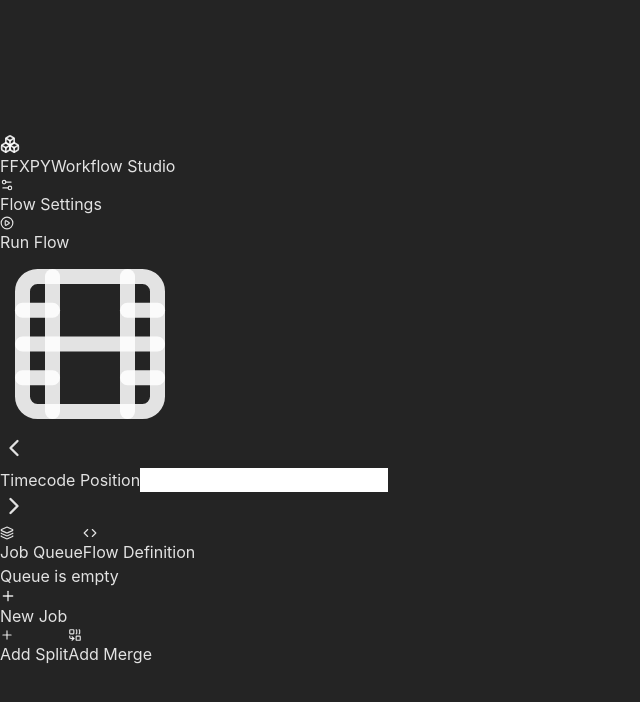
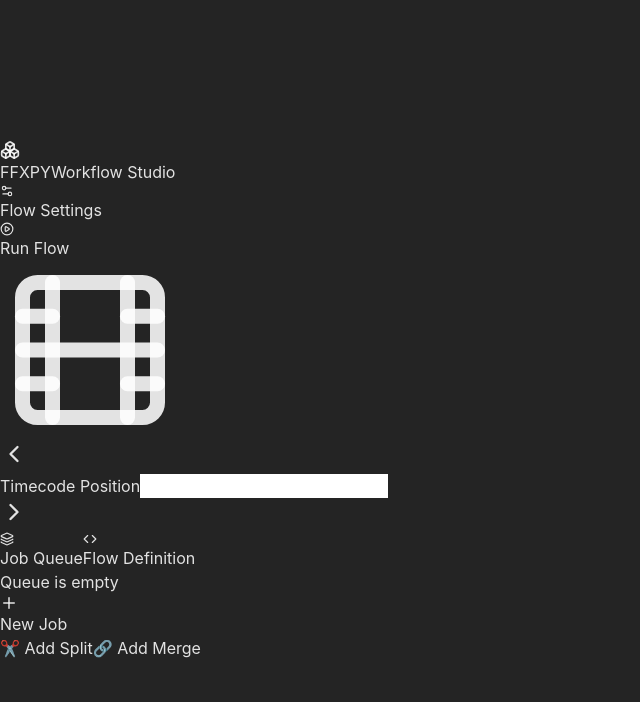
Before and after one commit to Chesham/ffxpy, a React (Vite) app in the folder src/ffxpy/web/ui/: page / in a window 1280 px wide. Shown: the top 702 px of the page, without its empty margins (0-640 px from the left). Built offline with nearby package versions, Linux system fonts and the light colour scheme.

Commit message:
style(web): enhance job buttons with emojis and larger font size

```diff
--- a/src/ffxpy/web/ui/src/App.tsx
+++ b/src/ffxpy/web/ui/src/App.tsx
@@ -1,7 +1,7 @@
 import { useState, useEffect, useRef } from 'react'
 import {
   Loader2, CheckCircle2, Plus, ChevronLeft, ChevronRight,
-  Settings2, Combine, Clock, Code, LocateFixed,
+  Settings2, Clock, Code, LocateFixed,
   History as HistoryIcon, Layers, CircleDot, X, AlertCircle, PlayCircle, Film, Boxes, GripVertical
 } from 'lucide-react'
 import { clsx, type ClassValue } from 'clsx'
@@ -418,12 +418,12 @@ export default function App() {
                        })}
 
                        <div className="relative group">
-                          <div className="p-4 rounded-2xl border-2 border-dashed border-white/[0.03] bg-white/[0.01] flex items-center justify-center gap-3 text-[10px] font-black text-gray-600 uppercase tracking-widest group-hover:border-cyan-500/30 group-hover:bg-cyan-500/[0.02] group-hover:text-cyan-500 transition-all">
-                             <Plus size={16} /> New Job
+                          <div className="p-4 rounded-2xl border-2 border-dashed border-white/[0.03] bg-white/[0.01] flex items-center justify-center gap-3 text-[13px] font-black text-gray-600 uppercase tracking-widest group-hover:border-cyan-500/30 group-hover:bg-cyan-500/[0.02] group-hover:text-cyan-500 transition-all">
+                             <Plus size={18} /> New Job
                           </div>
                           <div className="absolute inset-0 flex opacity-0 group-hover:opacity-100 transition-all z-10 overflow-hidden rounded-2xl">
-                             <button onClick={() => addJob('split')} className="flex-1 bg-cyan-600 hover:bg-cyan-500 text-white font-black text-[10px] flex items-center justify-center gap-2 uppercase tracking-tighter"><Plus size={14}/> Add Split</button>
-                             <button onClick={() => addJob('merge')} className="flex-1 bg-indigo-600 hover:bg-indigo-500 text-white font-black text-[10px] flex items-center justify-center gap-2 uppercase tracking-tighter"><Combine size={14}/> Add Merge</button>
+                             <button onClick={() => addJob('split')} className="flex-1 bg-cyan-600 hover:bg-cyan-500 text-white font-black text-[13px] flex items-center justify-center gap-2 uppercase tracking-tight">✂️ Add Split</button>
+                             <button onClick={() => addJob('merge')} className="flex-1 bg-indigo-600 hover:bg-indigo-500 text-white font-black text-[13px] flex items-center justify-center gap-2 uppercase tracking-tight">🔗 Add Merge</button>
                           </div>
                        </div>
                     </div>
```
